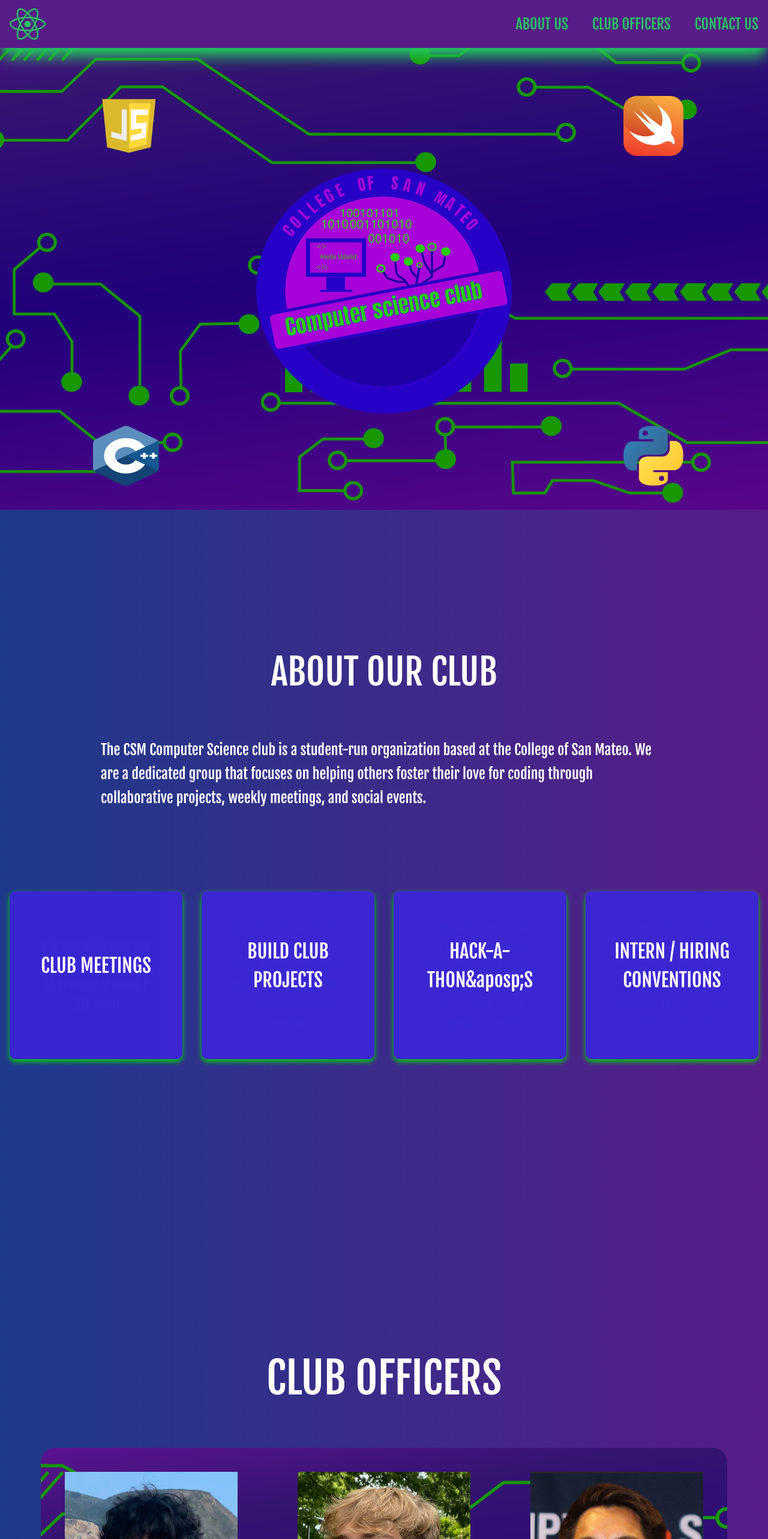
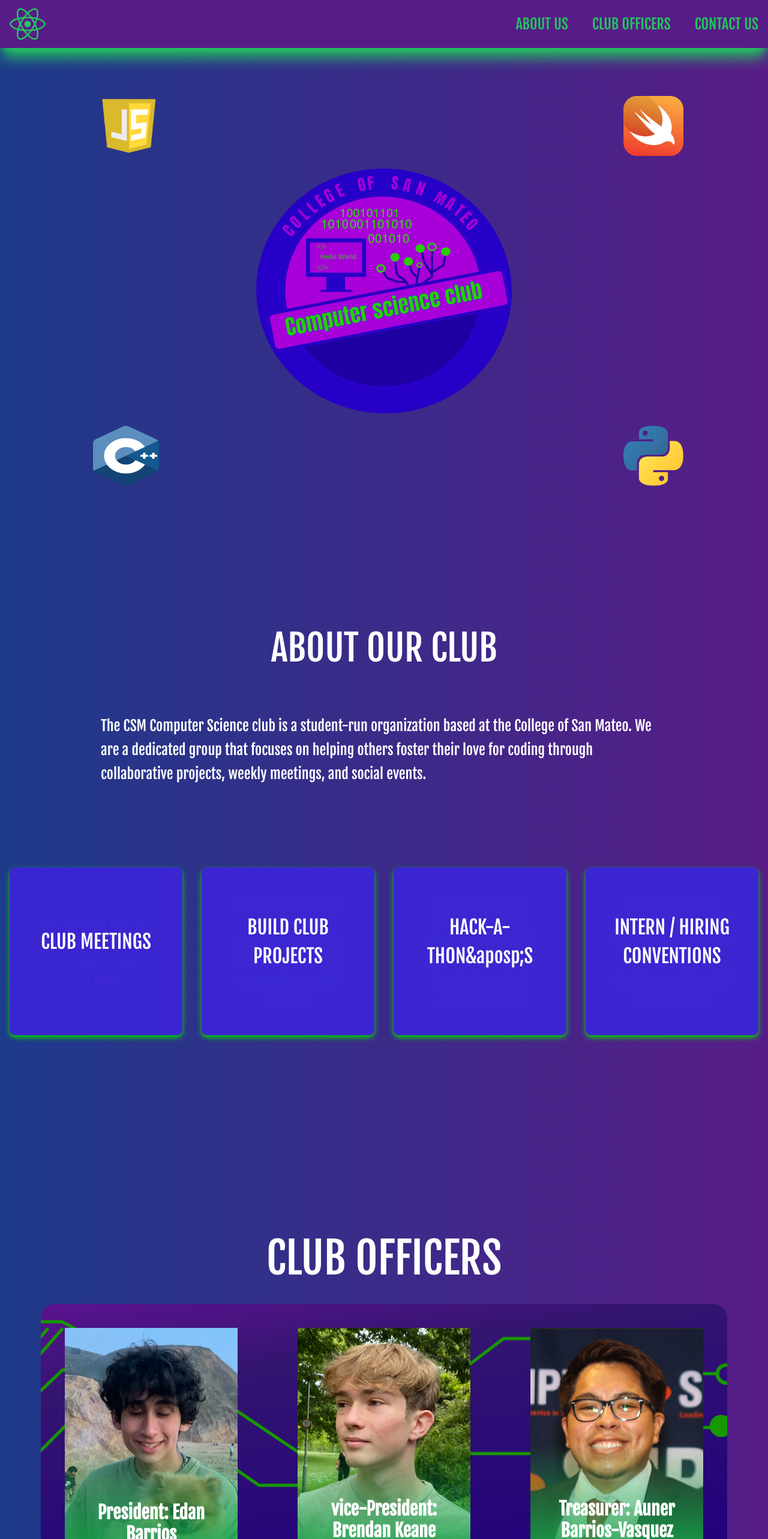
Before and after one commit to Greenoni119/cs-club-website, a Next.js app: page / in a window 1280 px wide. Shown: the top 2566 px of the page at 60% size. Built offline with nearby package versions, Linux system fonts and the light colour scheme.

Commit message:
bg-bug removed

```diff
--- a/pages/components/HomePage.jsx
+++ b/pages/components/HomePage.jsx
@@ -10,7 +10,7 @@ const HomePage = () => {
   return (
 
 <div>
-      <div className='bg grid pt-40 pb-10 w-full h-full justify-center'>
+      <div className=' grid bg-gradient-to-r from-blue-900 to-purple-900 pt-40  w-full h-full justify-center'>
 
 
 <div className='max-w-screen-lg text-center'>
--- a/pages/components/IccGang.jsx
+++ b/pages/components/IccGang.jsx
@@ -11,7 +11,7 @@ const IccGang = () => {
     <div>
 
    <div name='CLUB OFFICERS' class="bg-gradient-to-r from-blue-900 to-purple-900">
-<h3 class="pt-60 pb-20 text-center text-7xl text-white">CLUB OFFICERS</h3>
+<h3 class=" pt-20 pb-10 text-center text-7xl text-white">CLUB OFFICERS</h3>
 
 <div class="flex pb-60 items-center justify-center ">
 
--- a/pages/components/contact.jsx
+++ b/pages/components/contact.jsx
@@ -3,7 +3,7 @@ import React from 'react'
 const contact = () => {
   return (
     <div name='CONTACT US'>
-    <div className=' bg-gradient-to-r from-blue-900 to-purple-900 items-center pt-60 pb-80'>
+    <div className=' bg-gradient-to-r from-blue-900 to-purple-900 items-center pb-40'>
        <h2 className='text-center text-green-500 text-6xl pt-10 pb-10'> CONTACT US </h2>
 
 <div className='m-10'>
--- a/styles/globals.css
+++ b/styles/globals.css
@@ -273,8 +273,7 @@ h1{
 @media screen and (max-width: 700px){
   #logo{
     width: 1050px;
-    height: 250px;
-
+    height: 350px;
   }
 
   #script{
```
